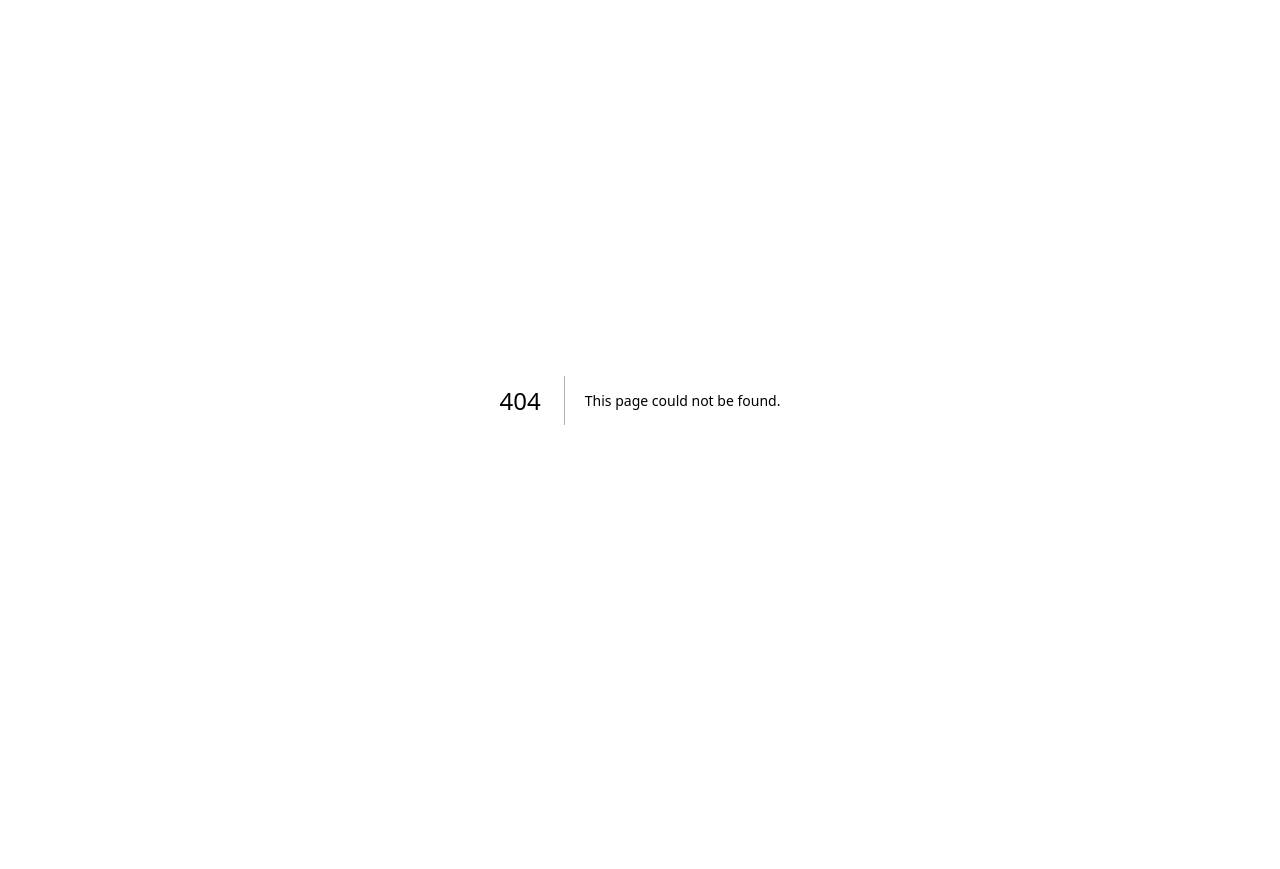
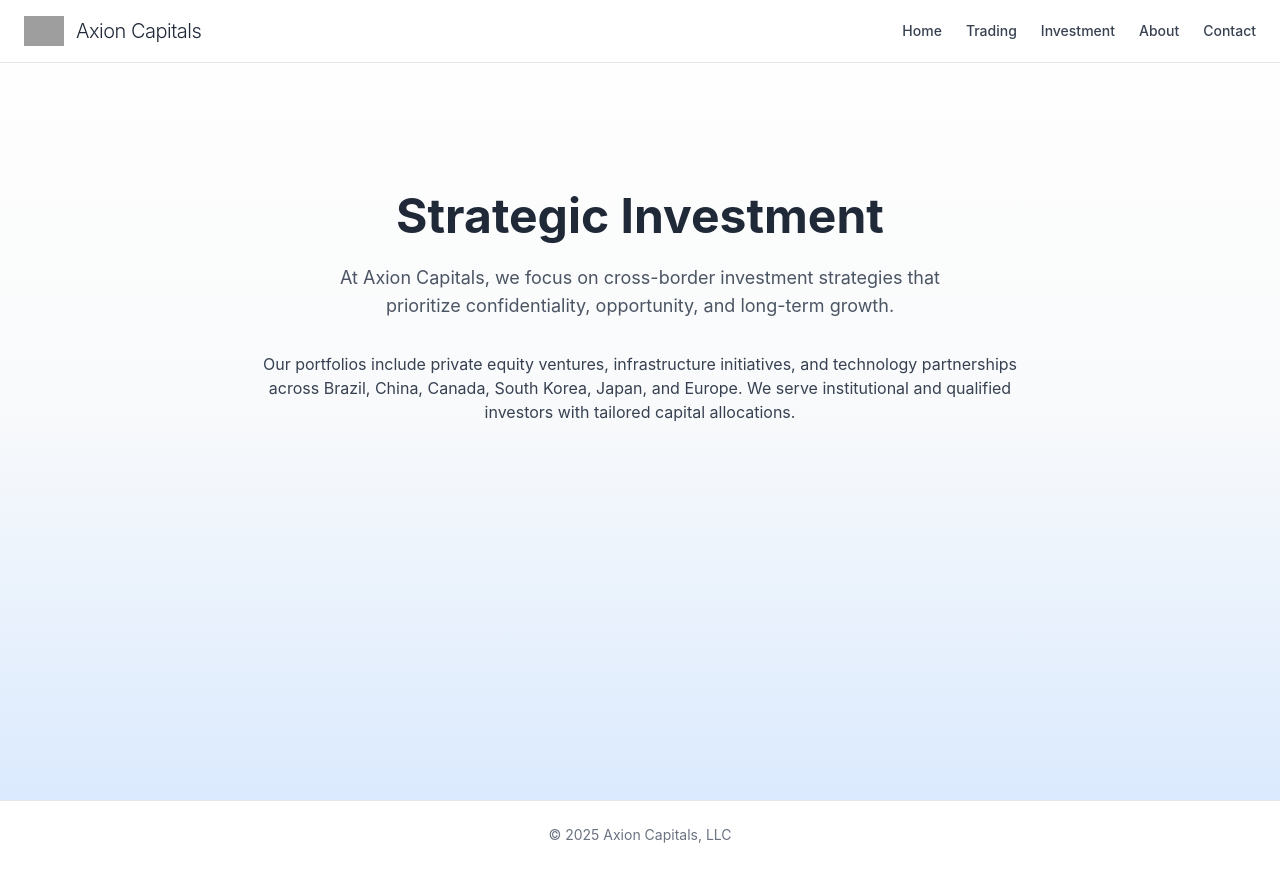
Before and after one commit to jacobzion/axioncapitals, a Next.js app: page /investment in a window 1280 px wide. Before the commit this address had no page. Before the commit the page ends 800 px from the top, so only its background shows below. Built offline with nearby package versions, Linux system fonts and the light colour scheme; grey boxes are pictures that could not be loaded.

Commit message:
Create investment.js

```diff
--- /dev/null
+++ b/pages/investment.js
@@ -0,0 +1,71 @@
+// pages/investment.tsx
+import Head from 'next/head';
+import Image from 'next/image';
+import logo from '../public/axion-logo.png';
+import { useState } from 'react';
+
+export default function Investment() {
+  const [menuOpen, setMenuOpen] = useState(false);
+
+  return (
+    <>
+      <Head>
+        <title>Investment | Axion Capitals</title>
+        <meta name="description" content="Discover investment opportunities at Axion Capitals." />
+      </Head>
+
+      <header className="bg-white border-b border-gray-200 fixed top-0 w-full z-50">
+        <div className="max-w-7xl mx-auto px-6 py-4 flex justify-between items-center">
+          <div className="flex items-center space-x-3">
+            <Image src={logo} alt="Axion Logo" width={40} height={40} />
+            <span className="text-xl font-light text-gray-800 tracking-tight">Axion Capitals</span>
+          </div>
+
+          <button
+            className="md:hidden text-gray-700 text-2xl focus:outline-none"
+            onClick={() => setMenuOpen(!menuOpen)}
+          >
+            ☰
+          </button>
+
+          <nav className="hidden md:flex space-x-6">
+            <a href="/" className="text-gray-700 hover:text-blue-700 text-sm font-medium">Home</a>
+            <a href="/trading" className="text-gray-700 hover:text-blue-700 text-sm font-medium">Trading</a>
+            <a href="/investment" className="text-gray-700 hover:text-blue-700 text-sm font-medium">Investment</a>
+            <a href="/about" className="text-gray-700 hover:text-blue-700 text-sm font-medium">About</a>
+            <a href="/contact" className="text-gray-700 hover:text-blue-700 text-sm font-medium">Contact</a>
+          </nav>
+        </div>
+
+        {menuOpen && (
+          <div className="md:hidden bg-white border-t border-gray-200 px-6 py-4 space-y-2">
+            <a href="/" className="block text-gray-700 hover:text-blue-700 text-sm font-medium">Home</a>
+            <a href="/trading" className="block text-gray-700 hover:text-blue-700 text-sm font-medium">Trading</a>
+            <a href="/investment" className="block text-gray-700 hover:text-blue-700 text-sm font-medium">Investment</a>
+            <a href="/about" className="block text-gray-700 hover:text-blue-700 text-sm font-medium">About</a>
+            <a href="/contact" className="block text-gray-700 hover:text-blue-700 text-sm font-medium">Contact</a>
+          </div>
+        )}
+      </header>
+
+      <main className="pt-28 bg-gradient-to-b from-white via-gray-50 to-blue-100 min-h-screen">
+        <section className="max-w-6xl mx-auto px-6 py-20 text-center">
+          <h1 className="text-4xl md:text-5xl font-bold text-gray-800 mb-6">Strategic Investment</h1>
+          <p className="text-lg text-gray-600 max-w-2xl mx-auto mb-8">
+            At Axion Capitals, we focus on cross-border investment strategies that prioritize confidentiality,
+            opportunity, and long-term growth.
+          </p>
+          <p className="text-gray-700 max-w-3xl mx-auto">
+            Our portfolios include private equity ventures, infrastructure initiatives, and technology
+            partnerships across Brazil, China, Canada, South Korea, Japan, and Europe. We serve
+            institutional and qualified investors with tailored capital allocations.
+          </p>
+        </section>
+      </main>
+
+      <footer className="bg-white border-t border-gray-200 text-center text-gray-500 text-sm py-6">
+        © 2025 Axion Capitals, LLC
+      </footer>
+    </>
+  );
+}
```
